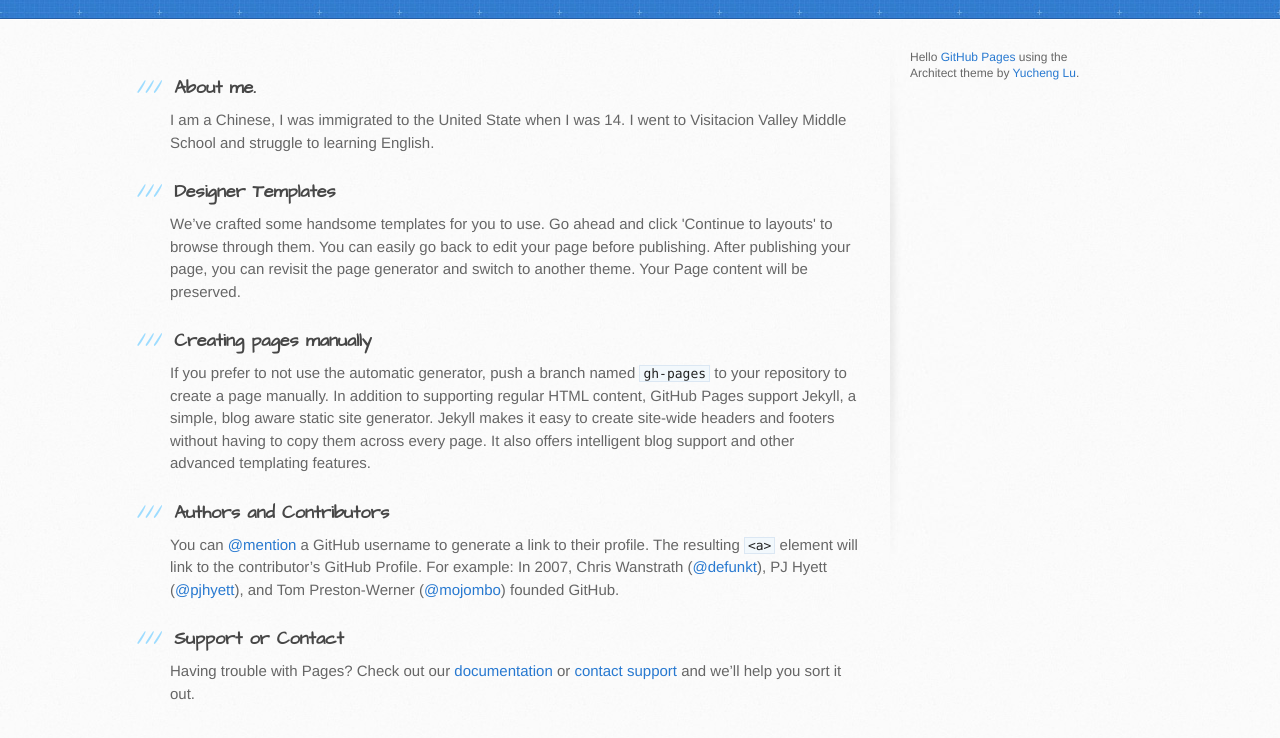
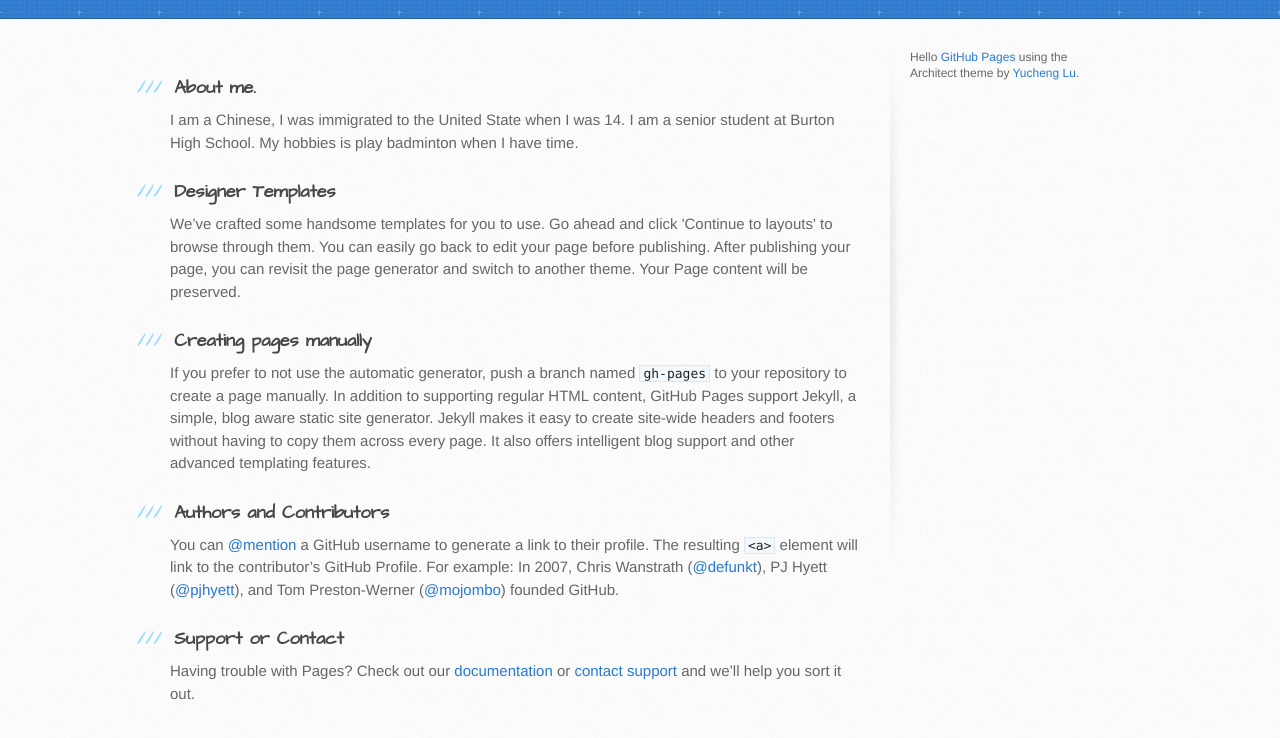
Before and after one commit to yuchenglu/yuchenglu.github.io, a plain HTML site: page index.html in a window 1280 px wide. Shown: the part 148-886 px from the top of the page. Drawn offline with Linux system fonts and the light colour scheme.

Commit message:
Update index.html

```diff
--- a/index.html
+++ b/index.html
@@ -31,7 +31,7 @@
           <h3>
 <a id="About" class="anchor" href="#About" aria-hidden="true"><span class="octicon octicon-link"></span></a>About me.</h3>
 
-<p>I am a Chinese, I was immigrated to the United State when I was 14. I went to Visitacion Valley Middle School and struggle to learning English. </p>
+<p>I am a Chinese, I was immigrated to the United State when I was 14. I am a senior student at Burton High School. My hobbies is play badminton when I have time. </p>
 
 <h3>
 <a id="designer-templates" class="anchor" href="#designer-templates" aria-hidden="true"><span class="octicon octicon-link"></span></a>Designer Templates</h3>
```
